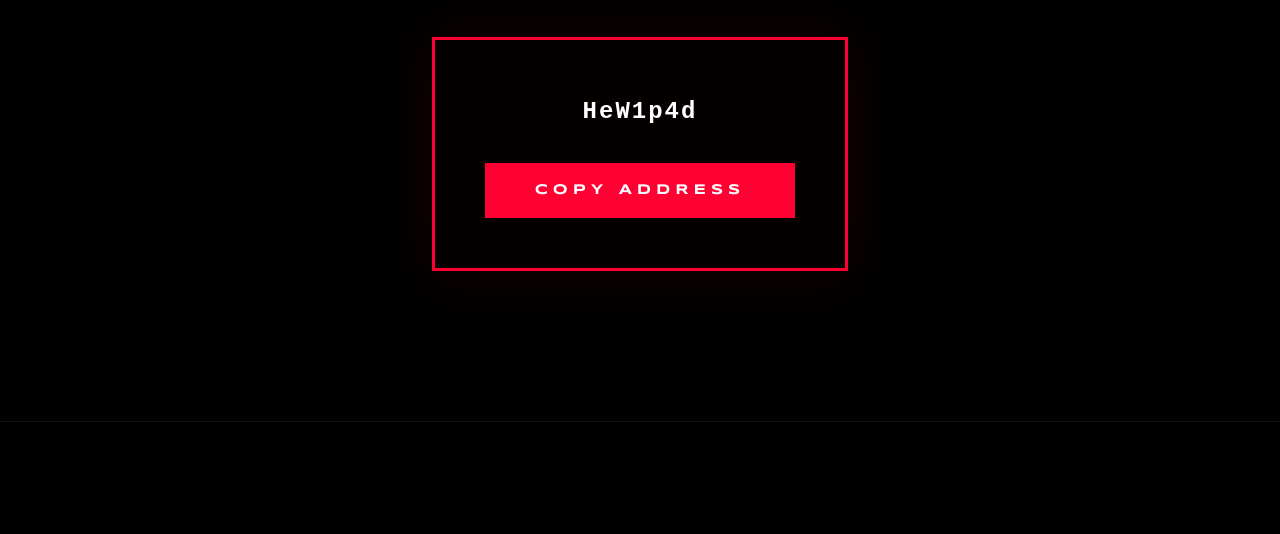
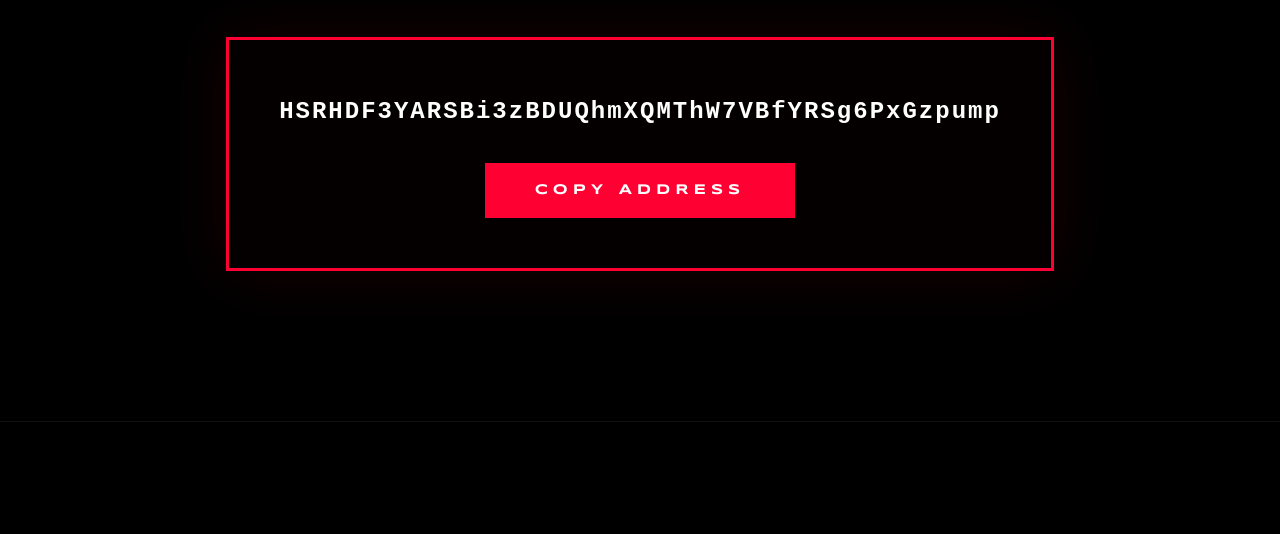
Before and after one commit to heymagesh/RedRage, a plain HTML site: page index.html in a window 1280 px wide. Shown: the part 4498-5032 px from the top of the page. Drawn offline with nearby package versions, Linux system fonts and the light colour scheme.

Commit message:
Update index.html

```diff
--- a/index.html
+++ b/index.html
@@ -386,7 +386,7 @@
     <div class="contract-section">
         <h2 style="font-family: 'Syncopate'; font-size: 1.5rem; margin-bottom: 40px; color: var(--text-dim); letter-spacing: 8px; text-transform: uppercase;">INJECT INTO YOUR WALLET</h2>
         <div style="background: rgba(255,0,0,0.02); padding: 50px; border: 3px solid var(--primary); display: inline-block; position: relative; box-shadow: 0 0 60px rgba(255,0,0,0.1);">
-            <code id="ca" style="font-family: monospace; color: #fff; font-size: 1.5rem; font-weight: 900; letter-spacing: 2px;">HeW1p4d</code>
+            <code id="ca" style="font-family: monospace; color: #fff; font-size: 1.5rem; font-weight: 900; letter-spacing: 2px;">HSRHDF3YARSBi3zBDUQhmXQMThW7VBfYRSg6PxGzpump</code>
             <div style="margin-top: 30px;">
                 <button onclick="copyCA()" class="btn-main" style="padding: 20px 50px; clip-path: none; box-shadow: none; font-size: 0.9rem;">COPY ADDRESS</button>
             </div>
```
